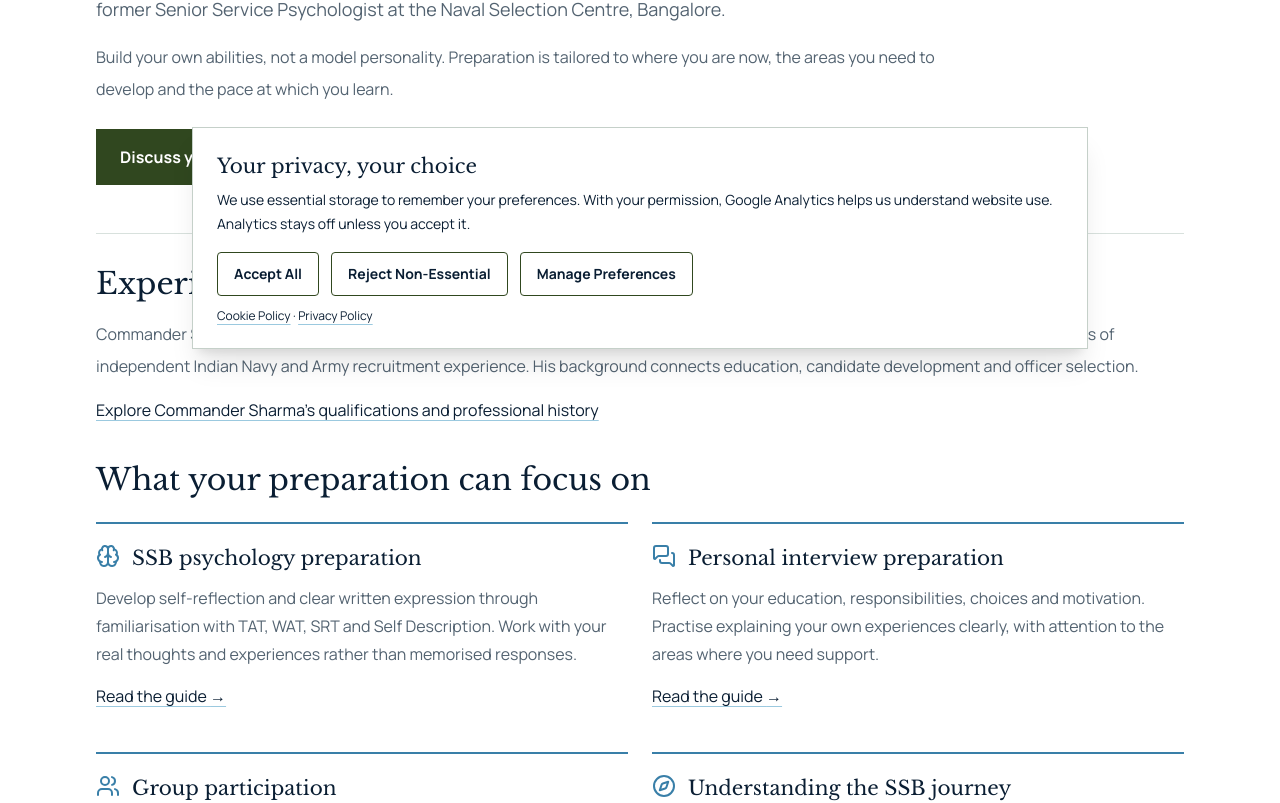
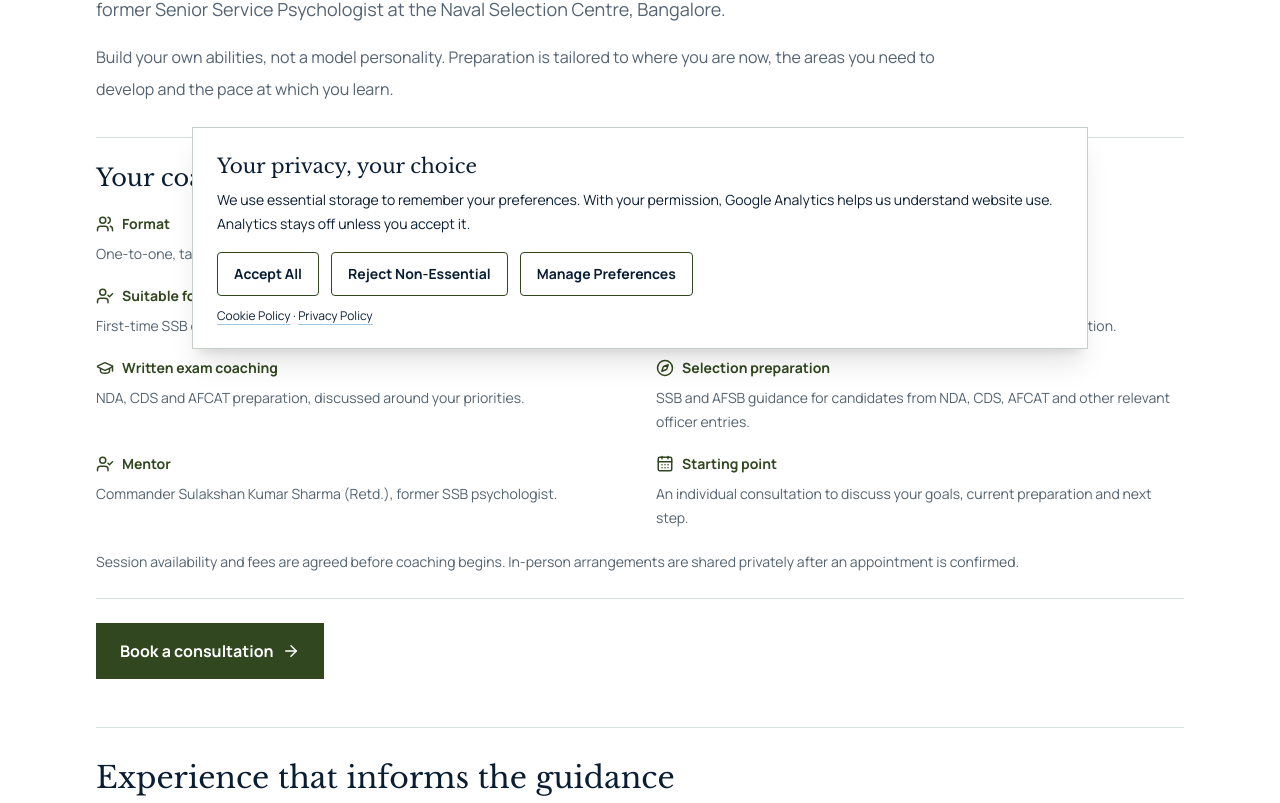
Before and after one commit to 247vks/MarchAheadAcademy, a Next.js app: page /ssb-coaching in a window 1280 px wide. Shown: the part 439-1242 px from the top of the page. Built offline with nearby package versions, Linux system fonts and the light colour scheme; no server answers.

Commit message:
Clarify coaching offering and prepare expert outreach briefs

```diff
--- a/app/ssb-coaching/page.tsx
+++ b/app/ssb-coaching/page.tsx
@@ -7,6 +7,10 @@ import {
   Users,
   Compass,
   ArrowRight,
+  Monitor,
+  GraduationCap,
+  UserCheck,
+  CalendarDays,
 } from 'lucide-react';
 import {
   Breadcrumbs,
@@ -52,20 +56,93 @@ export default function Page() {
         <p className="mt-6 max-w-4xl text-lg leading-8 text-[#536371]">
           Your experiences, strengths and preparation needs are individual.
           March Ahead Academy’s SSB coaching is one-on-one, with guidance from
-          Commander Sulakshan Kumar Sharma (Retd), an Indian Navy veteran and former
-          Senior Service Psychologist at the Naval Selection Centre, Bangalore.
+          Commander Sulakshan Kumar Sharma (Retd), an Indian Navy veteran and
+          former Senior Service Psychologist at the Naval Selection Centre,
+          Bangalore.
         </p>
         <p className="mt-4 max-w-4xl leading-8 text-[#536371]">
           Build your own abilities, not a model personality. Preparation is
           tailored to where you are now, the areas you need to develop and the
           pace at which you learn.
         </p>
+        <section
+          aria-labelledby="coaching-summary"
+          className="mt-8 border-y border-[#d8e1dd] py-6"
+        >
+          <h2 id="coaching-summary" className="font-heading text-2xl">
+            Your coaching at a glance
+          </h2>
+          <dl className="mt-5 grid gap-x-8 gap-y-5 sm:grid-cols-2">
+            {[
+              {
+                label: 'Format',
+                value: 'One-to-one, tailored to your needs and learning pace.',
+                icon: Users,
+              },
+              {
+                label: 'Availability',
+                value:
+                  'Online coaching. In-person visits by prior appointment only.',
+                icon: Monitor,
+              },
+              {
+                label: 'Suitable for',
+                value: 'First-time SSB candidates and repeaters.',
+                icon: UserCheck,
+              },
+              {
+                label: 'SSB preparation',
+                value:
+                  'Psychology, personal interview, group participation and SSB orientation.',
+                icon: Brain,
+              },
+              {
+                label: 'Written exam coaching',
+                value:
+                  'NDA, CDS and AFCAT preparation, discussed around your priorities.',
+                icon: GraduationCap,
+              },
+              {
+                label: 'Selection preparation',
+                value:
+                  'SSB and AFSB guidance for candidates from NDA, CDS, AFCAT and other relevant officer entries.',
+                icon: Compass,
+              },
+              {
+                label: 'Mentor',
+                value:
+                  'Commander Sulakshan Kumar Sharma (Retd.), former SSB psychologist.',
+                icon: UserCheck,
+              },
+              {
+                label: 'Starting point',
+                value:
+                  'An individual consultation to discuss your goals, current preparation and next step.',
+                icon: CalendarDays,
+              },
+            ].map(({ label, value, icon: Icon }) => (
+              <div key={label}>
+                <dt className="flex items-center gap-2 text-sm font-bold text-[#30471f]">
+                  <Icon size={18} aria-hidden="true" className="shrink-0" />
+                  {label}
+                </dt>
+                <dd className="mt-2 text-sm leading-6 text-[#536371]">
+                  {value}
+                </dd>
+              </div>
+            ))}
+          </dl>
+          <p className="mt-5 text-sm leading-6 text-[#536371]">
+            Session availability and fees are agreed before coaching begins.
+            In-person arrangements are shared privately after an appointment is
+            confirmed.
+          </p>
+        </section>
         <Link
           href="/consultation/"
           className="mt-6 inline-flex items-center gap-2 bg-[#30471f] px-6 py-4 font-bold text-white transition hover:bg-[#3f5b2b]"
         >
-          Discuss your SSB preparation{' '}
-          <ArrowRight size={18} aria-hidden="true" />
+          Book a consultation <ArrowRight size={18} aria-hidden="true" />
         </Link>
 
         <section className="mt-12 border-t border-[#d8e1dd] pt-8">
@@ -73,10 +150,10 @@ export default function Page() {
             Experience that informs the guidance
           </h2>
           <p className="mt-4 leading-8 text-[#536371]">
-            Commander Sharma brings 32 years of military service, 57 years of teaching
-            experience, three years as an SSB psychologist and 4.5 years of
-            independent Indian Navy and Army recruitment experience. His
-            background connects education, candidate development and officer
+            Commander Sharma brings 32 years of military service, 57 years of
+            teaching experience, three years as an SSB psychologist and 4.5
+            years of independent Indian Navy and Army recruitment experience.
+            His background connects education, candidate development and officer
             selection.
           </p>
           <Link
@@ -178,8 +255,8 @@ export default function Page() {
               available preparation time.
             </li>
             <li>
-              Confirm the coaching format, availability and fees before
-              arranging sessions.
+              Choose online coaching or discuss an in-person appointment, then
+              agree session availability and fees before coaching begins.
             </li>
           </ol>
           <p className="mt-4 leading-8 text-[#536371]">
--- a/tests/site-quality.cjs
+++ b/tests/site-quality.cjs
@@ -36,6 +36,14 @@ const server = http.createServer((req, res) => {
       await page.goto(`http://127.0.0.1:${server.address().port}${route}`, { waitUntil: 'load' });
       await page.evaluate(() => document.fonts.ready);
       if (await page.locator('h1').count() !== 1) failures.push(`${route}: expected one H1`);
+      if (route === '/ssb-coaching/') {
+        const summary = page.locator('section[aria-labelledby="coaching-summary"]');
+        if (await summary.locator('dt').count() !== 8) failures.push('Coaching: expected eight service facts');
+        const text = await summary.innerText();
+        for (const phrase of ['One-to-one', 'Online coaching', 'prior appointment only', 'First-time', 'repeaters', 'NDA, CDS and AFCAT', 'Commander Sulakshan Kumar Sharma']) {
+          if (!text.includes(phrase)) failures.push(`Coaching summary missing ${phrase}`);
+        }
+      }
       const metadata = await page.evaluate(() => {
         const canonical = document.querySelector('link[rel="canonical"]')?.href;
         const ogUrl = document.querySelector('meta[property="og:url"]')?.content;
@@ -86,6 +94,12 @@ const server = http.createServer((req, res) => {
       for (const width of [375, 768, 1440]) {
         await page.setViewportSize({ width, height: 900 });
         await page.evaluate(() => new Promise(resolve => requestAnimationFrame(() => requestAnimationFrame(resolve))));
+        if (process.env.QUALITY_SCREENSHOTS && route === '/ssb-coaching/') {
+          const reject = page.getByRole('button', { name: 'Reject Non-Essential', exact: true });
+          if (await reject.isVisible()) await reject.click();
+          fs.mkdirSync(process.env.QUALITY_SCREENSHOTS, { recursive: true });
+          await page.locator('section[aria-labelledby="coaching-summary"]').screenshot({ path: path.join(process.env.QUALITY_SCREENSHOTS, `coaching-summary-${width}.png`) });
+        }
         if (route === '/resources/' && width >= 768) {
           const actionTops = await page.locator('article a[download]').evaluateAll(nodes => nodes.map(node => node.getBoundingClientRect().top));
           for (let index = 0; index < actionTops.length; index += 2) {
```
Also changed, not shown: 2 other files (tests, documents, lock files or other folders).
